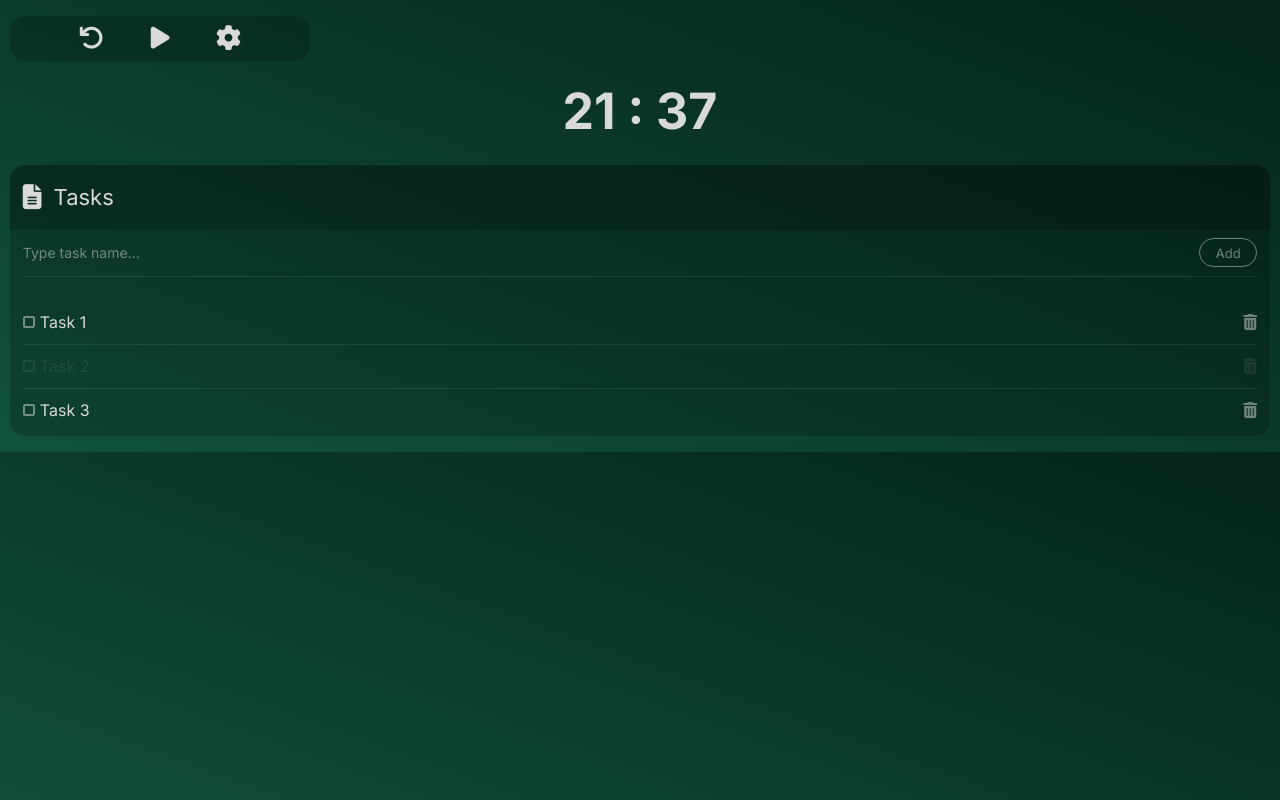
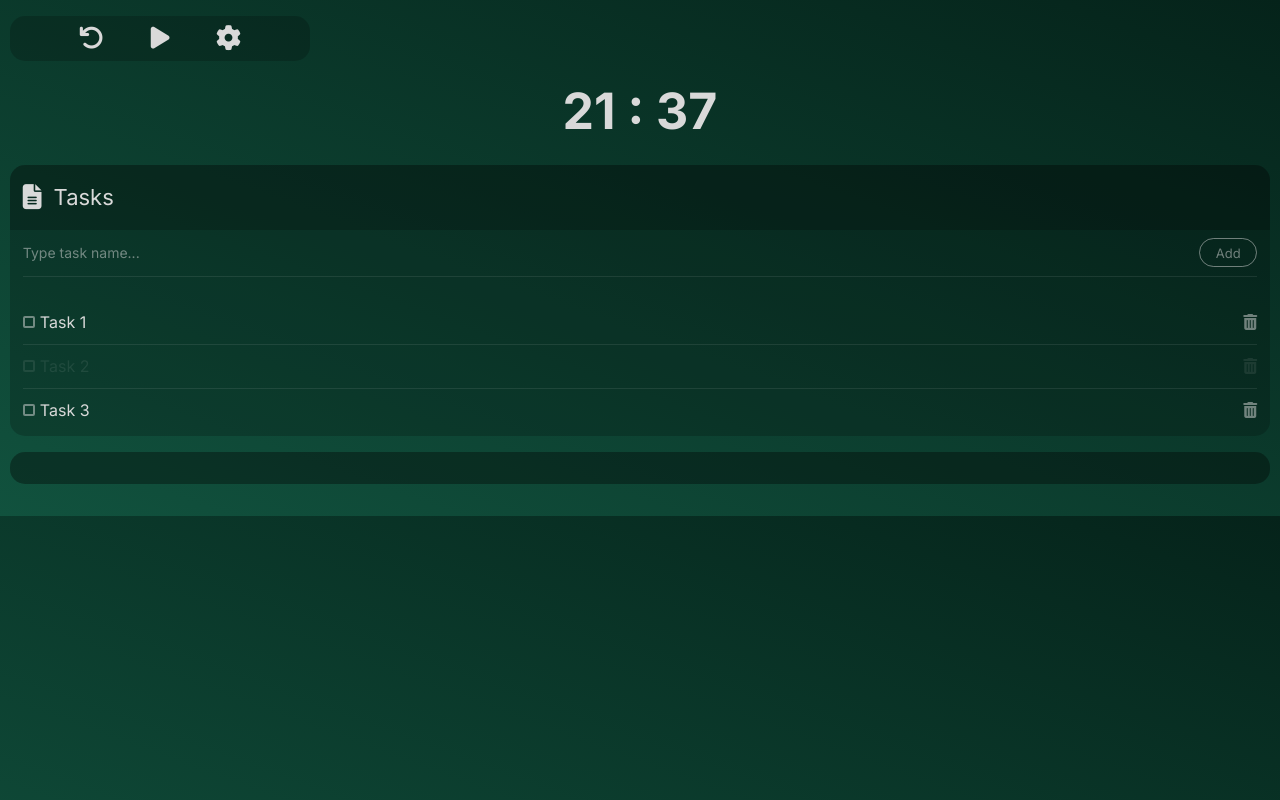
Before and after one commit to marcinn1337/pomodoro, a React (Vite) app: page / in a window 1280 px wide. Built offline with nearby package versions, Linux system fonts and the light colour scheme.

Commit message:
Started notes section

```diff
--- a/src/Timer.jsx
+++ b/src/Timer.jsx
@@ -18,7 +18,7 @@ function Timer() {
 				<span className='timer__clock-minutes'>21</span> : <span className='timer__clock-seconds'>37</span>
 			</div>
 			<section className='timer__tasks'>
-				<div className='timer__tasks-header'>
+				<div className='timer__tasks-header section-header'>
 					<i className='fa-solid fa-file-lines'></i>
 					<h4 className='timer__tasks-header-title'>Tasks</h4>
 				</div>
@@ -50,7 +50,7 @@ function Timer() {
 					</li>
 				</ul>
 			</section>
-			<section className='timer__notes'></section>
+			<section className='timer__notes'><div className="timer__notes-header section-header"></div></section>
 			<section className='timer__settings'></section>
 		</div>
 	)
--- a/src/css/index.css
+++ b/src/css/index.css
@@ -75,14 +75,14 @@ body {
   color: rgb(217, 217, 217);
 }
 
-.timer__tasks {
+section {
   -webkit-margin-before: 1em;
           margin-block-start: 1em;
   background-color: rgba(0, 0, 0, 0.2);
   border-radius: 15px;
   overflow: hidden;
 }
-.timer__tasks-header {
+section .section-header {
   padding: 1em 0.8em;
   background-color: rgba(0, 0, 0, 0.2);
   color: rgb(217, 217, 217);
@@ -96,11 +96,19 @@ body {
       -ms-flex-align: center;
           align-items: center;
 }
-.timer__tasks-header-title {
+section .section-header h4 {
   -webkit-margin-start: 12px;
           margin-inline-start: 12px;
   font-size: 2.2rem;
   font-weight: 400;
+}
+
+.timer__tasks {
+  -webkit-margin-before: 1em;
+          margin-block-start: 1em;
+  background-color: rgba(0, 0, 0, 0.2);
+  border-radius: 15px;
+  overflow: hidden;
 }
 .timer__tasks-form {
   margin-inline: 0.8em;
--- a/src/sass/index.scss
+++ b/src/sass/index.scss
@@ -93,25 +93,46 @@ body {
 	color: colors.$fontColor;
 }
 
+// Header in tasks and notes sections
+section {
+	margin-block-start: 1em;
+	background-color: colors.$glassColor;
+	border-radius: $border-radius;
+	overflow: hidden;
+	.section-header {
+		padding: 1em 0.8em;
+		background-color: colors.$glassColor;
+		color: colors.$fontColor;
+		display: flex;
+		justify-content: flex-start;
+		align-items: center;
+		h4 {
+			margin-inline-start: 12px;
+			font-size: 2.2rem;
+			font-weight: 400;
+		}
+	}
+}
+
 // To Do List
 .timer__tasks {
 	margin-block-start: 1em;
 	background-color: colors.$glassColor;
 	border-radius: $border-radius;
 	overflow: hidden;
-	&-header {
-		padding: 1em 0.8em;
-		background-color: colors.$glassColor;
-		color: colors.$fontColor;
-		display: flex;
-		justify-content: flex-start;
-		align-items: center;
-		&-title {
-			margin-inline-start: 12px;
-			font-size: 2.2rem;
-			font-weight: 400;
-		}
-	}
+	// &-header {
+	// 	padding: 1em 0.8em;
+	// 	background-color: colors.$glassColor;
+	// 	color: colors.$fontColor;
+	// 	display: flex;
+	// 	justify-content: flex-start;
+	// 	align-items: center;
+	// 	&-title {
+	// 		margin-inline-start: 12px;
+	// 		font-size: 2.2rem;
+	// 		font-weight: 400;
+	// 	}
+	// }
 	&-form {
 		margin-inline: 0.8em;
 		display: flex;
@@ -213,3 +234,7 @@ body {
 		}
 	}
 }
+
+// Notes
+.timer__notes {
+}
```
Also changed, not shown: 1 other file (tests, documents, lock files or other folders).
